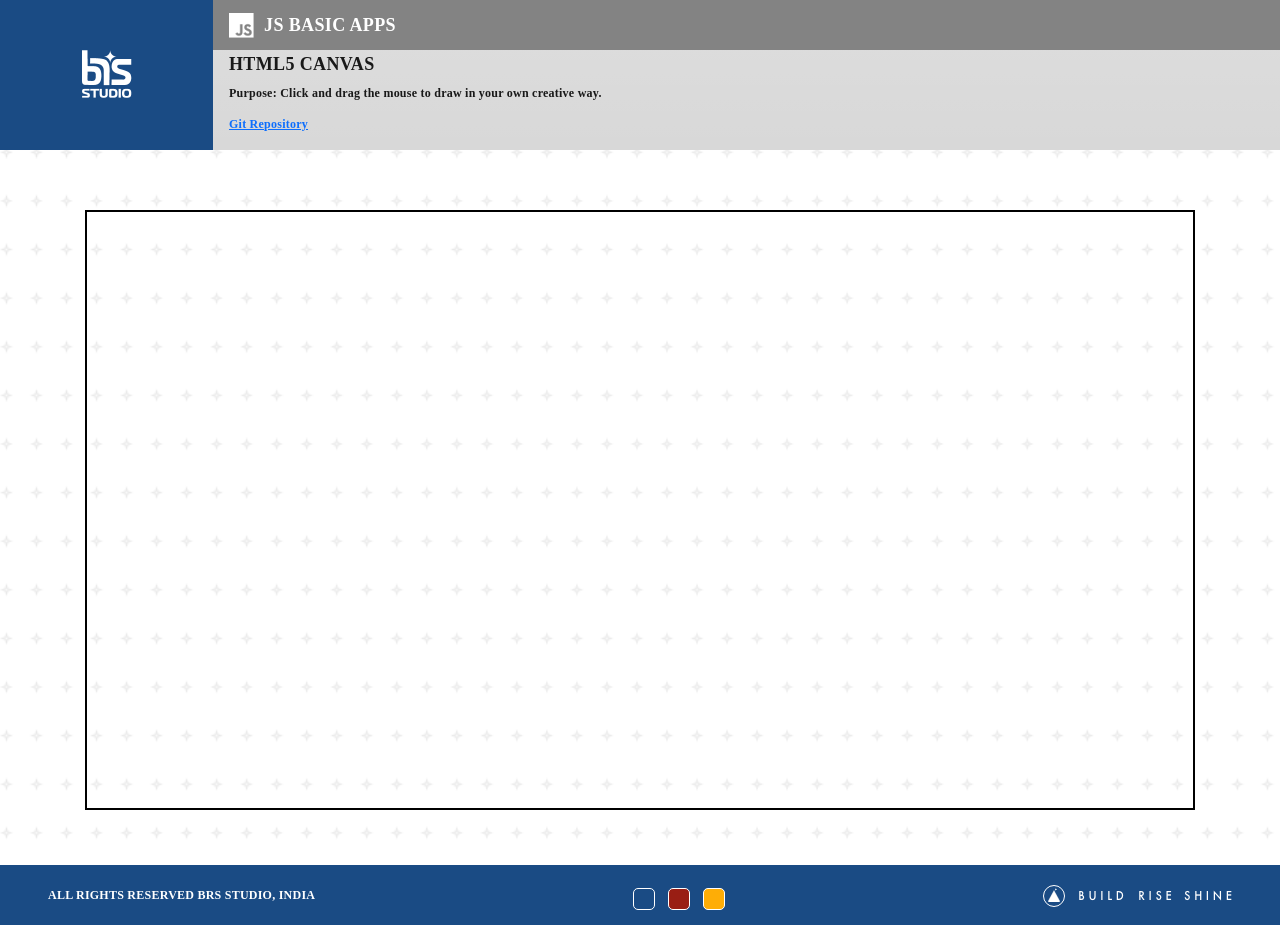
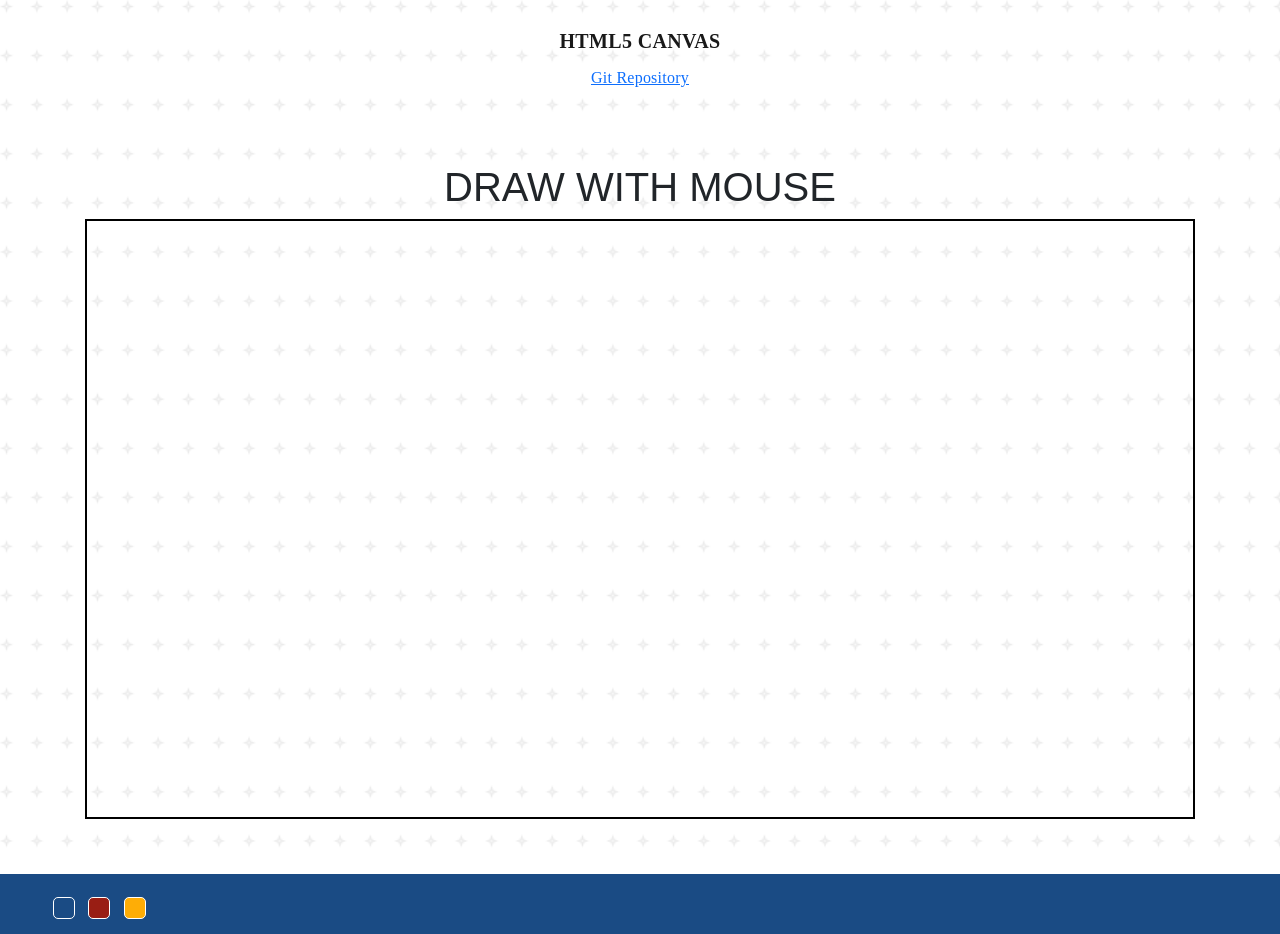
Before and after one commit to ramareddy-brs/html5-canvas, a plain HTML site: page index.html in a window 1280 px wide. Drawn offline with nearby package versions, Linux system fonts and the light colour scheme.

Commit message:
changes are done

```diff
--- a/assets/css/style.css
+++ b/assets/css/style.css
@@ -123,14 +123,16 @@ header h3 {
 }
 
 header h4 {
-  font: normal normal 600 18px/28px Oswald;
+  font: 20px Oswald;
   letter-spacing: 0.36px;
   color: #191919;
   text-transform: uppercase;
+  padding-top: 30px;
+  font-weight: bold;
 }
 
 header p {
-  font: 600 12px/15px Poppins;
+  font: 16px Poppins;
   letter-spacing: 0.24px;
   color: #191919;
 }
--- a/index.html
+++ b/index.html
@@ -17,37 +17,19 @@
   </head>
   <body>
     <header>
-      <div class="d-flex bg-gradient">
-        <div class="d-flex flex-grow-1">
-          <nav class="courseTitle">
-            <button class="navbar-brand border-0">
-              <img src="assets/img/logo.png" alt="logo" />
-            </button>
-          </nav>
-          <div class="flex-grow-1">
-            <div class="ReactTitle ps-3 d-flex align-items-center">
-              <img src="assets/img/logo-javascript@2x.png" alt="logo" />
-              <h3 class="mb-0">JS Basic Apps</h3>
-            </div>
-            <div class="d-flex ps-3 align-items-center">
-              <div class="flex-grow-1">
-                <h4>HTML5 Canvas</h4>
-                <p class="pb-0 mb-3 text-start">Purpose: Click and drag the mouse to draw in your own creative way.</p>
-                <p class="pb-0 mt-0 text-start"><a href="https://github.com/ramareddy-brs/html5-canvas" target="_blank" >Git Repository </a></p>
-              </div>
-            </div>
-          </div>
-        </div>
+      <div>
+        <h4 class="text-center">HTML5 Canvas</h4>
+        <p class="pb-0 mt-3 text-center"><a href="https://github.com/ramareddy-brs/video-controller" target="_blank" >Git Repository</a></p>
       </div>
     </header>
 
     <main role="main" class="container mx-auto">
+      <h3 class="display-6 text-center">DRAW WITH MOUSE</h3>
       <canvas id="draw" class="mb-5"></canvas>
     </main>
 
     <footer class="footer footer-dark">
       <div class="d-flex justify-content-between px-5">
-        <div>ALL RIGHTS RESERVED BRS STUDIO, INDIA</div>
         <div>
           <button
             onclick="setTheme('#1A4B84')"
@@ -62,9 +44,6 @@
             class="theme-switch theme-switch-yellow_sea"
           ></button>
         </div>
-        <div>
-          <img src="assets/img/footer-logo.png" alt="logo" />
-        </div>
       </div>
     </footer>
     <script src="assets/js/script.js" defer></script>
```
